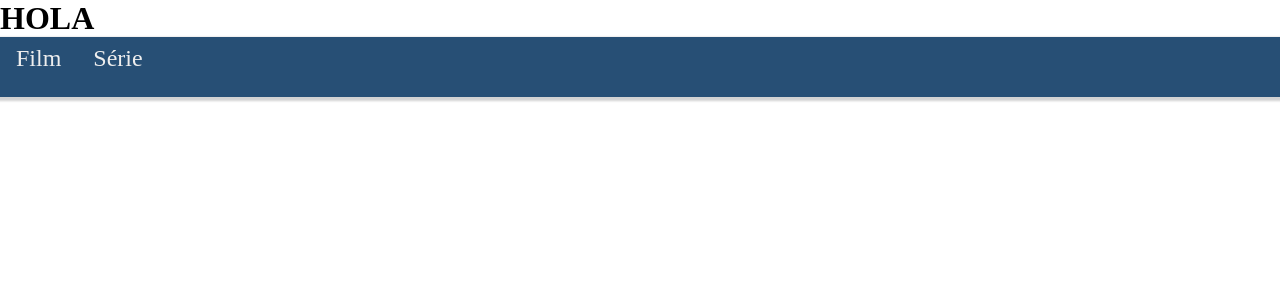
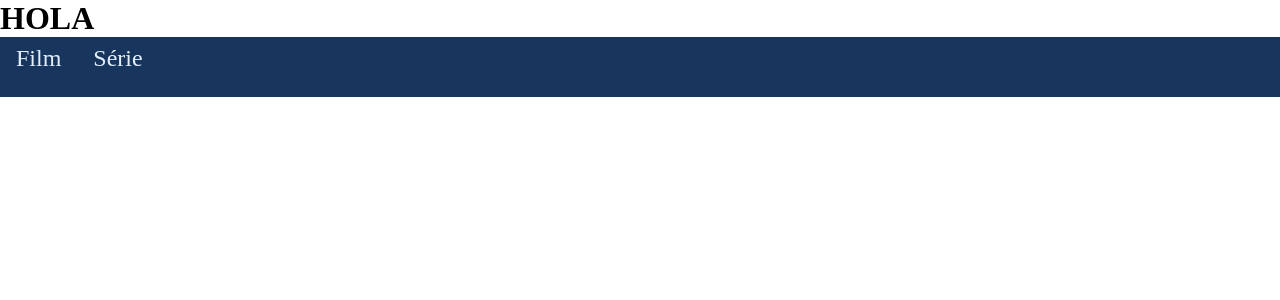
Before and after one commit to anaiscen/wsc-projet2, a React (Vite) app in the folder frontend/: page / in a window 1280 px wide. Shown: the top 300 px of the page. Built offline with nearby package versions, Linux system fonts and the light colour scheme.

Commit message:
Navbar.css file updated, colours adjusted

```diff
--- a/frontend/src/components/navbar/Navbar.css
+++ b/frontend/src/components/navbar/Navbar.css
@@ -4,9 +4,8 @@
   height: 60px;
   width: 100%;
   padding: 0.5rem 0rem;
-  background-color: #274F75;
-  color: rgb(247, 249, 250);
-  box-shadow: 0 2px 2px 2px rgba(62, 60, 60, 0.23);
+  background-color: #01214de7;
+  color: #e2efff;
   font-size: 3vh;
 }
 
@@ -28,7 +27,7 @@
   text-decoration: none;
   display: block;
   width: 100%;
-  color: #eee;
+  color: #e2efff;
 }
 
 .hamburger {
@@ -37,7 +36,7 @@
   width: 40px;
   padding: 0.5rem;
   border-radius: 50%;
-  background-color: #d9dadf;
+  background-color: #e2efff;
   cursor: pointer;
   transition: background-color 0.2s ease-in-out;
   position: absolute;
@@ -48,7 +47,7 @@
 }
 
 .hamburger:hover {
-  background-color: #071240;
+  background-color: #01214de7;
 }
 
 @media screen and (max-width: 550px) {
@@ -63,8 +62,7 @@
     left: 0;
     width: 100%;
     height: calc(100vh - 60px);
-    background-color: white;
-    border-top: 1px solid black;
+    background-color: #e2efff;
     display: none;
   }
 
@@ -74,13 +72,13 @@
   }
 
   .navigation-menu li a {
-    color: rgb(46, 29, 197);
+    color: #01214de7;
     width: 100%;
     padding: 1.5rem 0;
   }
 
   .navigation-menu li:hover {
-    background-color: #eee;
+    background-color: #e2efff;
   }
 
   .navigation-menu.expanded ul {
```
